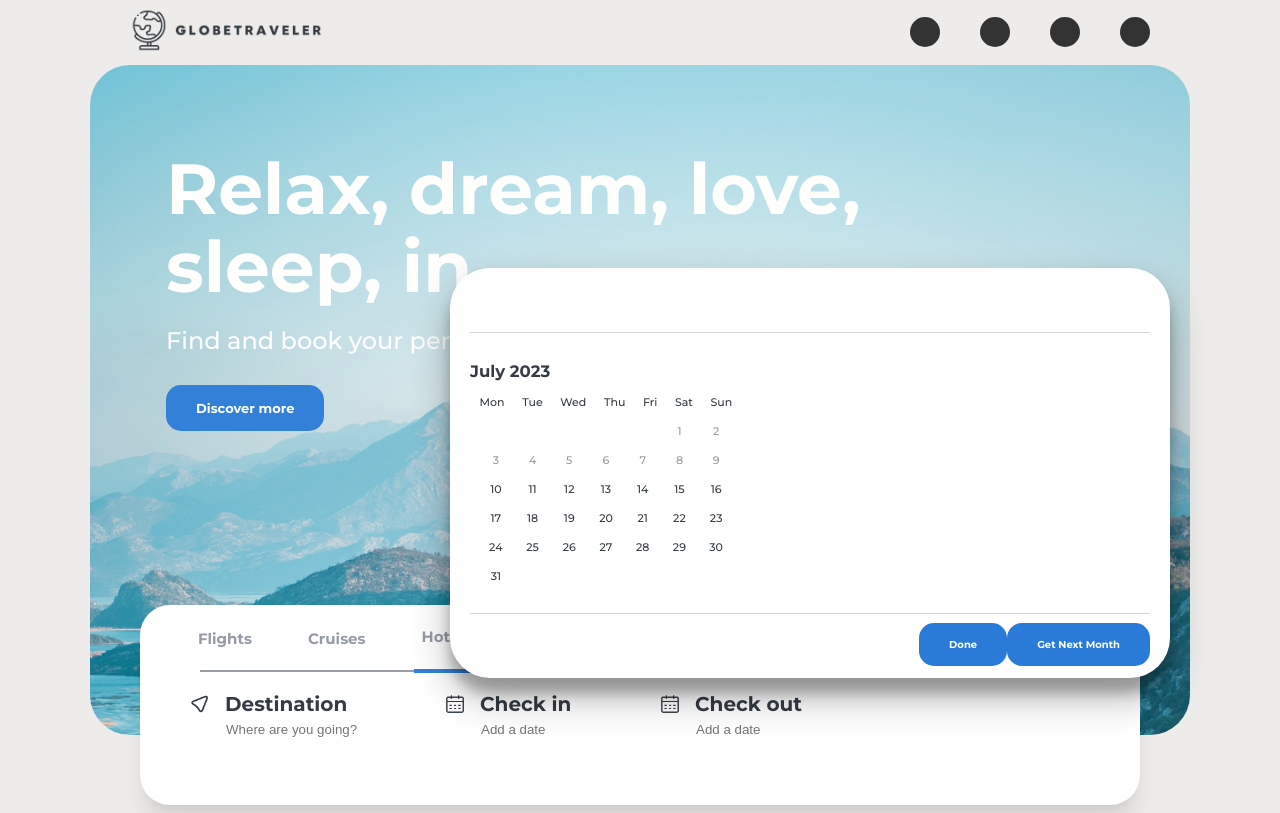
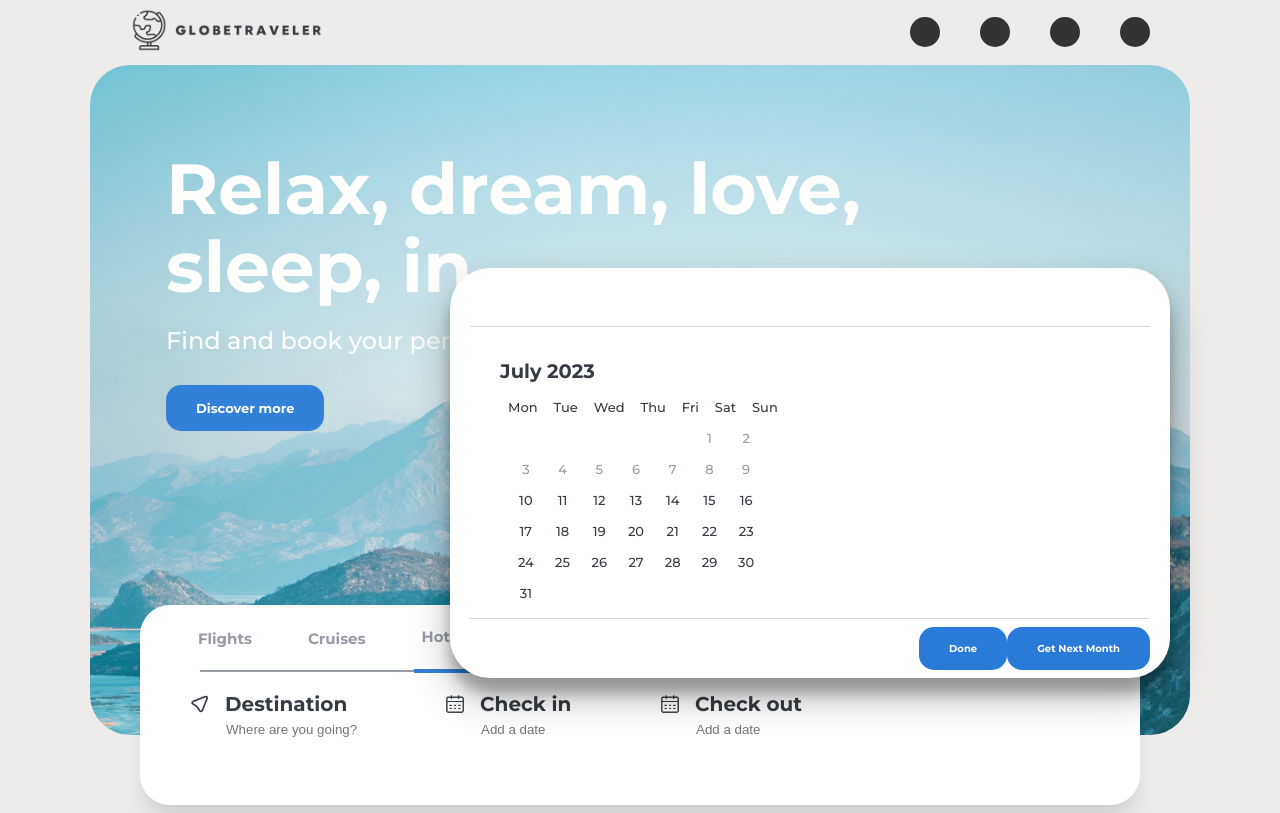
Before and after one commit to Leeuwestein/Booking-app, an Angular app: page / in a window 1280 px wide. Built offline with nearby package versions, Linux system fonts and the light colour scheme.

Commit message:
Expired bug fixed

```diff
--- a/src/app/location-search/date/date-picker/date-picker.component.scss
+++ b/src/app/location-search/date/date-picker/date-picker.component.scss
@@ -25,11 +25,13 @@
 
     .months-container {
       display: flex;
+      overflow: hidden;
     }
 
     .month-item {
       width: 40%;
-      font-size: 1.1em;
+      font-size: 1.3em;
+      padding: 0 30px;
 
       .calendar {
         display: grid;
--- a/src/app/location-search/date/date-picker/date-picker.component.ts
+++ b/src/app/location-search/date/date-picker/date-picker.component.ts
@@ -64,14 +64,13 @@ export class DatePickerComponent implements OnInit {
     const currentDate = new Date();
     const currentYear = currentDate.getFullYear();
     const currentMonth = currentDate.getMonth();
+    const currentDay = currentDate.getDate();
 
-    return (
-      year > currentYear ||
-      (year === currentYear && month > currentMonth) ||
-      (year === currentYear &&
-        month === currentMonth &&
-        day < currentDate.getDate())
-    );
+    if (year === currentYear && month === currentMonth && day < currentDay) {
+      return true;
+    } else {
+      return false;
+    }
   }
 
   getNextMonth() {
```
